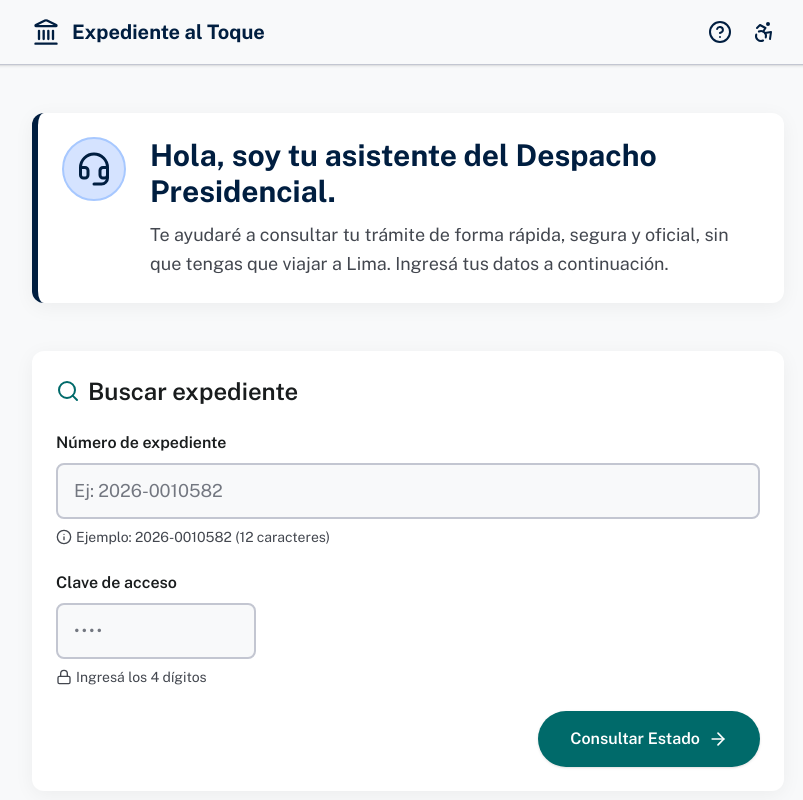
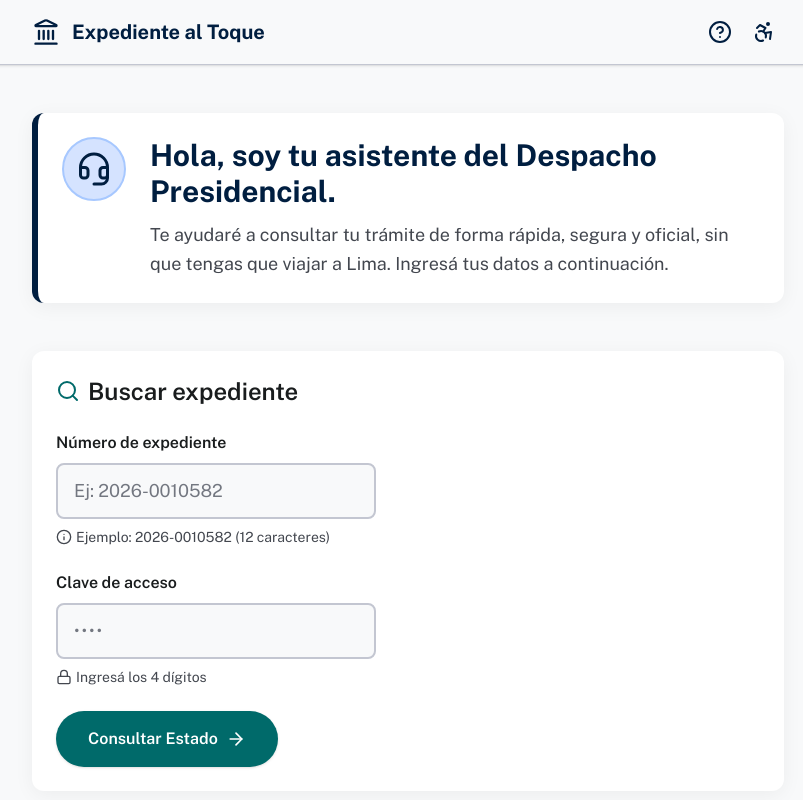
Before and after one commit to joeltafurdev/expediente-al-toque, a Next.js app: page / in a window 1280 px wide. Shown: the top 800 px of the page, without its empty margins (232-1035 px from the left). Built offline with nearby package versions, Linux system fonts and the light colour scheme.

Commit message:
fix: uniformar ancho de los campos del formulario de búsqueda

```diff
--- a/src/components/chat/ConsultaForm.tsx
+++ b/src/components/chat/ConsultaForm.tsx
@@ -38,7 +38,7 @@ export function ConsultaForm({
           placeholder="Ej: 2026-0010582"
           value={expediente}
           onChange={(e) => setExpediente(e.target.value)}
-          className="w-full rounded-lg border-2 border-outline-variant bg-surface px-4 py-3 text-lg text-on-surface placeholder:text-outline focus:border-secondary focus:outline-none"
+          className="w-full max-w-xs rounded-lg border-2 border-outline-variant bg-surface px-4 py-3 text-lg text-on-surface placeholder:text-outline focus:border-secondary focus:outline-none"
         />
         <span className="flex items-center gap-1 text-sm text-on-surface-variant">
           <Info className="h-4 w-4" aria-hidden />
@@ -64,7 +64,7 @@ export function ConsultaForm({
           placeholder="••••"
           value={clave}
           onChange={(e) => setClave(e.target.value)}
-          className="w-full max-w-[200px] rounded-lg border-2 border-outline-variant bg-surface px-4 py-3 text-lg tracking-widest text-on-surface placeholder:text-outline focus:border-secondary focus:outline-none"
+          className="w-full max-w-xs rounded-lg border-2 border-outline-variant bg-surface px-4 py-3 text-lg tracking-widest text-on-surface placeholder:text-outline focus:border-secondary focus:outline-none"
         />
         <span className="flex items-center gap-1 text-sm text-on-surface-variant">
           <Lock className="h-4 w-4" aria-hidden />
@@ -75,7 +75,7 @@ export function ConsultaForm({
       <button
         type="submit"
         disabled={loading}
-        className="flex min-h-[56px] w-full items-center justify-center gap-2 rounded-full bg-secondary px-8 py-4 text-base font-semibold text-on-secondary shadow-sm transition-colors hover:bg-on-secondary-container focus:outline-none focus:ring-4 focus:ring-secondary/30 disabled:opacity-50 md:w-auto md:self-end"
+        className="flex min-h-[56px] w-full items-center justify-center gap-2 rounded-full bg-secondary px-8 py-4 text-base font-semibold text-on-secondary shadow-sm transition-colors hover:bg-on-secondary-container focus:outline-none focus:ring-4 focus:ring-secondary/30 disabled:opacity-50 md:w-auto md:self-start"
       >
         {loading ? (
           <>
```
